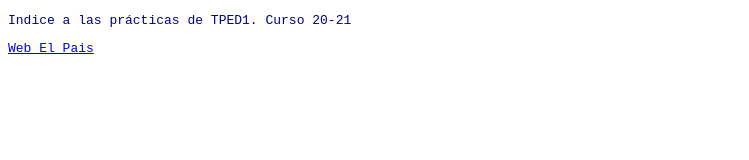
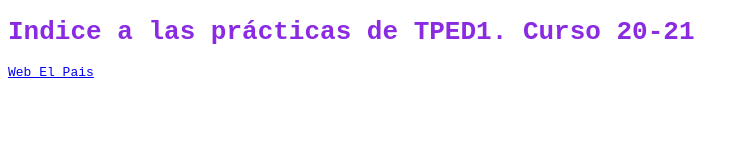
Before and after one commit to MarianPerez20/MarianPerez20.github.io, a plain HTML site: page index.html in a window 1280 px wide. Shown: the whole page, without its empty margins (0-749 px from the left). Drawn offline with Linux system fonts and the light colour scheme.

Commit message:
actualizacion

```diff
--- a/index.html
+++ b/index.html
@@ -12,7 +12,7 @@
 
 <body>
 	<div id="cabecera">
-<p>Indice a las prácticas de TPED1. Curso 20-21</p>
+<h1>Indice a las prácticas de TPED1. Curso 20-21</h1>
 
 
 <a href="Sesion7_webPais/index.html">Web El Pais</a>
```
